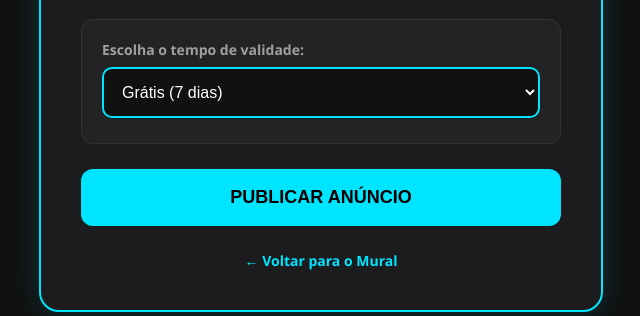
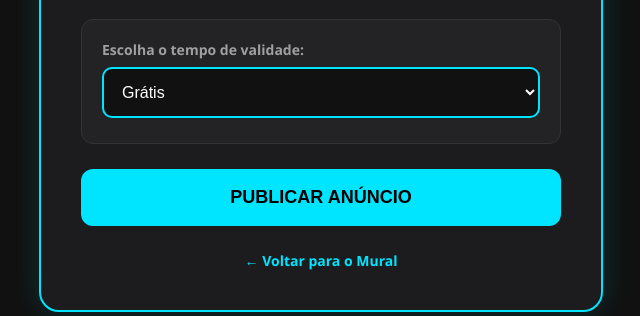
Before and after one commit to vitorricardinho-del/deploy-marketplace-Beta, a Flask app: page /cadastrar in a window 1280 px wide. Shown: the part 908-1224 px from the top of the page, without its empty margins (319-959 px from the left). Run offline with Flask 3, Linux system fonts and the light colour scheme; the visitor is signed in with stand-in values (Sample User, id 1); some libraries are stand-ins or nearby versions.

Commit message:
Update cadastro.html

```diff
--- a/templates/cadastro.html
+++ b/templates/cadastro.html
@@ -275,7 +275,7 @@
             <div class="secao-planos">
                 <label>Escolha o tempo de validade:</label>
                 <select name="plano" id="select-plano" style="margin-bottom: 5px; border: 2px solid var(--cor-destaque);">
-                    <option value="0">Grátis (7 dias)</option>
+                    <option value="0">Grátis</option>
                     <option value="1">⭐PRATA - R$ 5,00 (Dura 15 dias e fica acima dos grátis!)</option>
                     <option value="2">🏆OURO - R$ 15,00 (Dura 30 dias e fica acima de todos!)</option>
                 </select>
```
